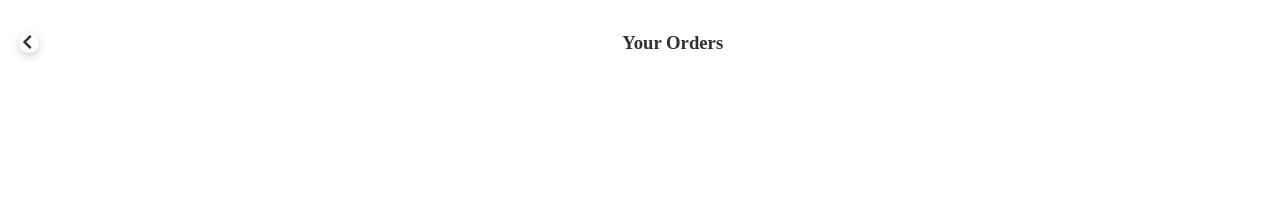
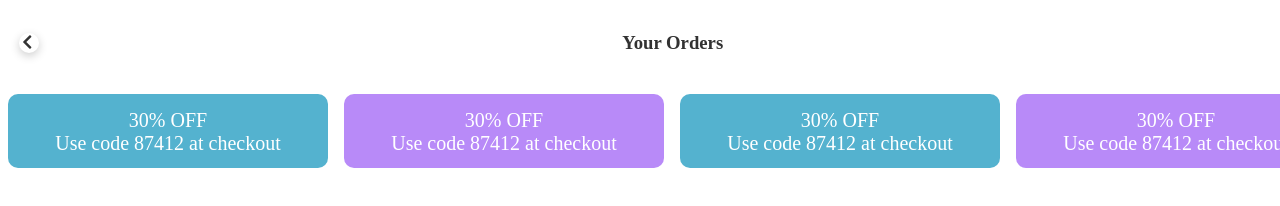
Before and after one commit to GSG-CF05/create-Delivery-App-team01, a plain HTML site: page yourOrders/order.html in a window 1280 px wide. Drawn offline with Linux system fonts and the light colour scheme.

Commit message:
create the discounts scroll bar menu relate #14

```diff
--- a/yourOrders/order.css
+++ b/yourOrders/order.css
@@ -21,3 +21,36 @@ header i {
     padding:  1px 3px;
     box-shadow: 0 3px 10px rgb(0 0 0 / 0.2)
 }
+
+.discounts {
+   max-width: 100%;
+   overflow-x: auto;
+   max-height: 90px;
+   display: flex;
+}
+.discounts::-webkit-scrollbar {
+   display: none;
+}
+.discount {
+   min-width: 320px;
+   background-color: blueviolet;
+   margin: 0.5rem;
+   padding: 15px;
+   border-radius: 10px;
+   text-align: center;
+   color: #ffffff;
+   font-size: 20px;
+}
+
+.discount:first-child {
+   background-color: #54b2cf;
+}
+.discount:nth-child(2) {
+   background-color: #b88af8;
+}
+.discount:nth-child(3) {
+    background-color: #54b2cf;
+ }
+ .discount:nth-child(4) {
+    background-color: #b88af8;
+ }
--- a/yourOrders/order.html
+++ b/yourOrders/order.html
@@ -14,6 +14,25 @@
         <h3>Your Orders</h3>
 
     </header>
+    <section class="discounts">
+        <div class="discount">
+            <p>30% OFF</p>
+            <p>Use code 87412 at checkout</p>
+        </div>
+        <div class="discount">
+            <p>30% OFF</p>
+            <p>Use code 87412 at checkout</p>
+        </div>
+        <div class="discount">
+            <p>30% OFF</p>
+            <p>Use code 87412 at checkout</p>
+        </div>
+        <div class="discount">
+            <p>30% OFF</p>
+            <p>Use code 87412 at checkout</p>
+        </div>
+    </section>
+   <main>
 
 </body>
 </html>
```
